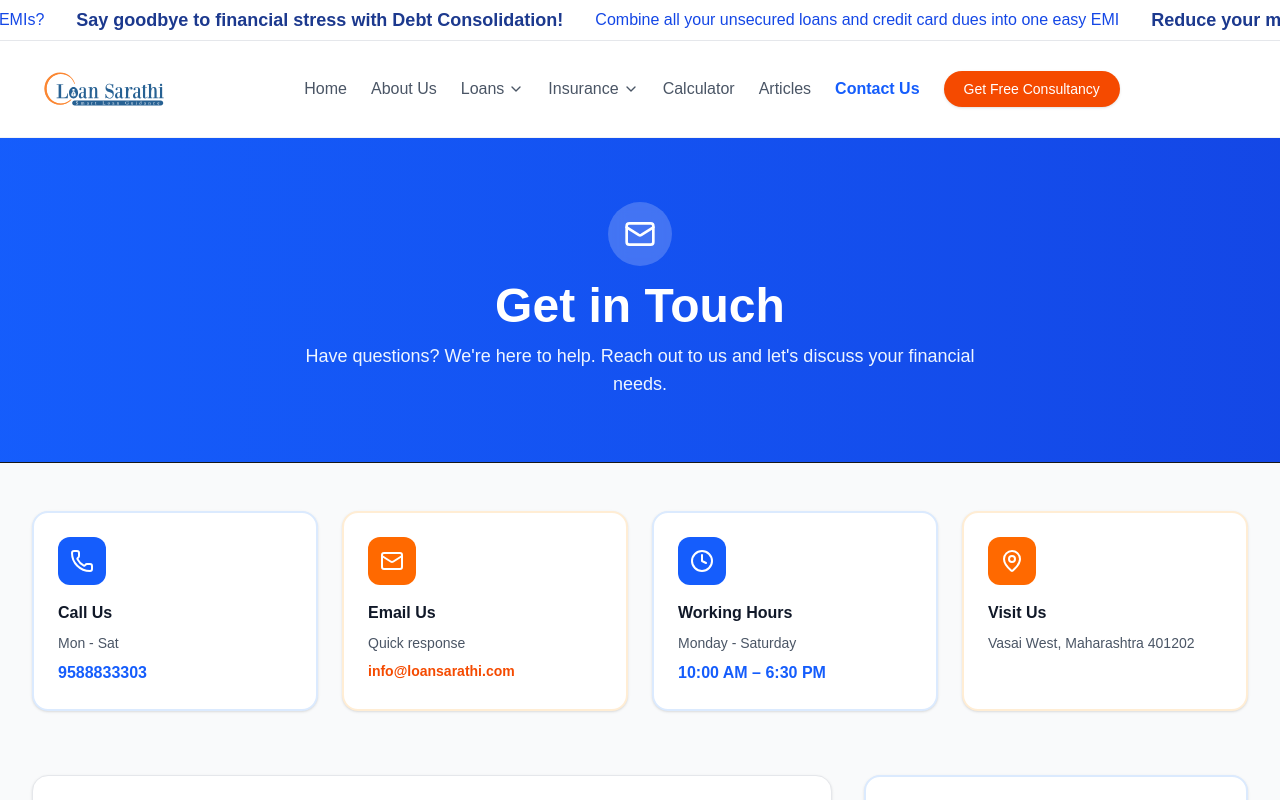
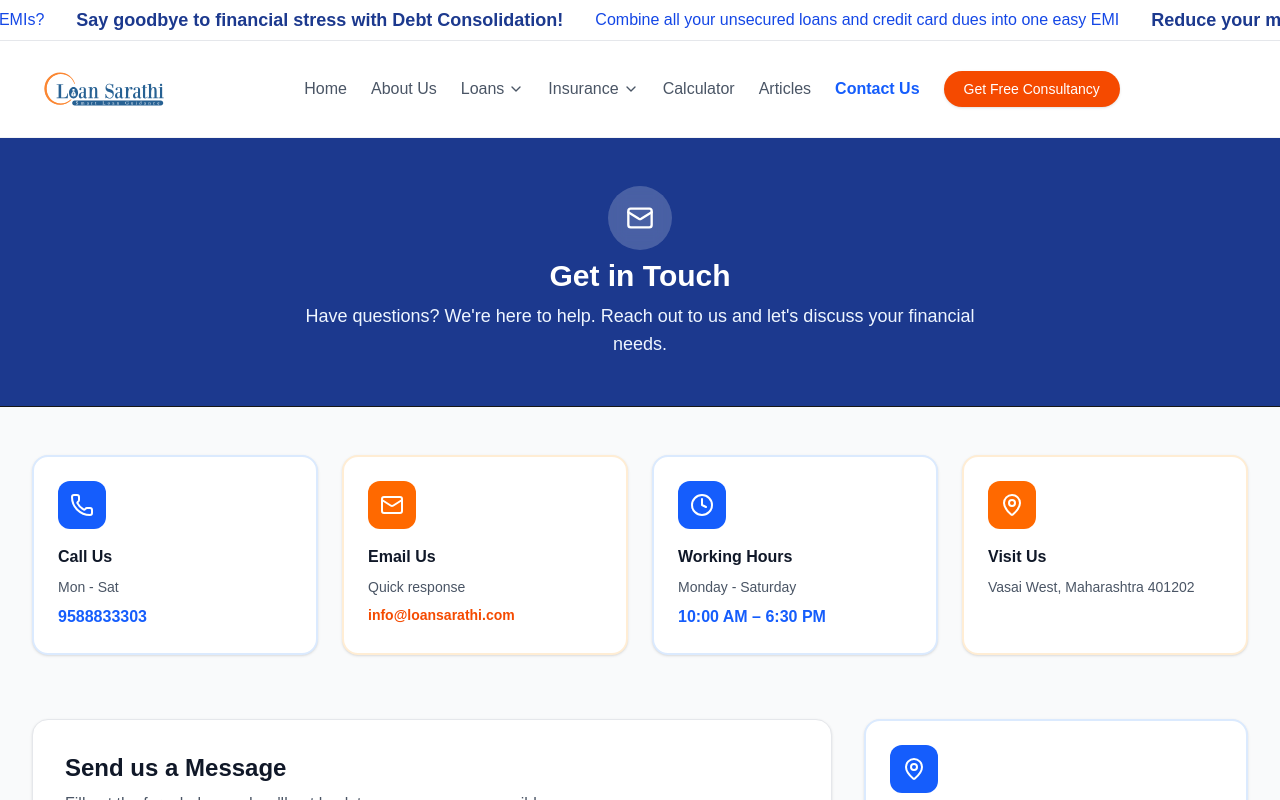
Before and after one commit to neerajk001/loan-sarathi, a Next.js app: page /contact in a window 1280 px wide. Shown: the top 800 px of the page. Built offline with nearby package versions, Linux system fonts and the light colour scheme.

Commit message:
removed padding

```diff
--- a/src/app/contact/page.tsx
+++ b/src/app/contact/page.tsx
@@ -48,13 +48,13 @@ export default function ContactPage() {
       <Navbar />
 
       {/* Modern Header Section */}
-      <div className="relative bg-gradient-to-r from-blue-600 to-blue-700 border-b">
-        <div className="max-w-7xl mx-auto px-4 sm:px-6 lg:px-8 py-12 md:py-16">
+      <div className="relative bg-blue-900  border-b">
+        <div className="max-w-7xl mx-auto px-4 sm:px-6 lg:px-8 py-12 md:py-12">
           <div className="text-center">
-            <div className="inline-flex items-center justify-center w-16 h-16 bg-white/20 backdrop-blur-sm rounded-full mb-4">
-              <Mail className="h-8 w-8 text-white" />
+            <div className="inline-flex items-center justify-center w-16 h-16 bg-white/20 backdrop-blur-sm rounded-full mb-2">
+              <Mail className="h-7 w-7 text-white" />
             </div>
-            <h1 className="text-3xl md:text-4xl lg:text-5xl font-bold text-white mb-3">
+            <h1 className="text-3xl md:text-2xl lg:text-3xl font-bold text-white mb-2">
               Get in Touch
             </h1>
             <p className="text-base md:text-lg text-blue-50 max-w-2xl mx-auto">
```
